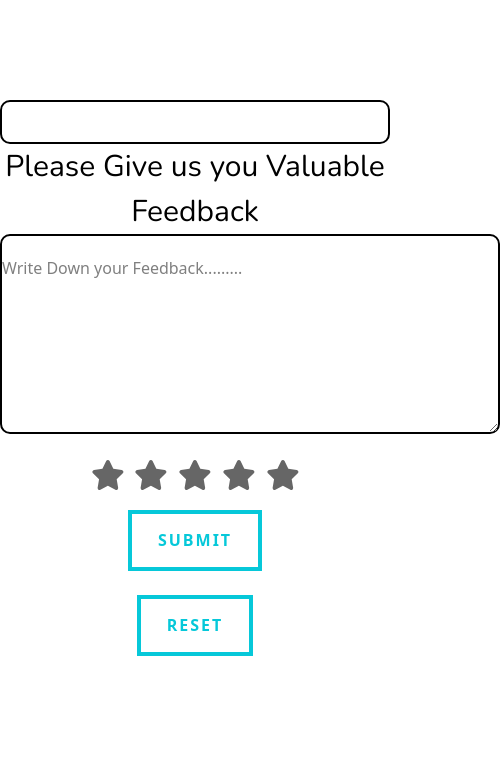
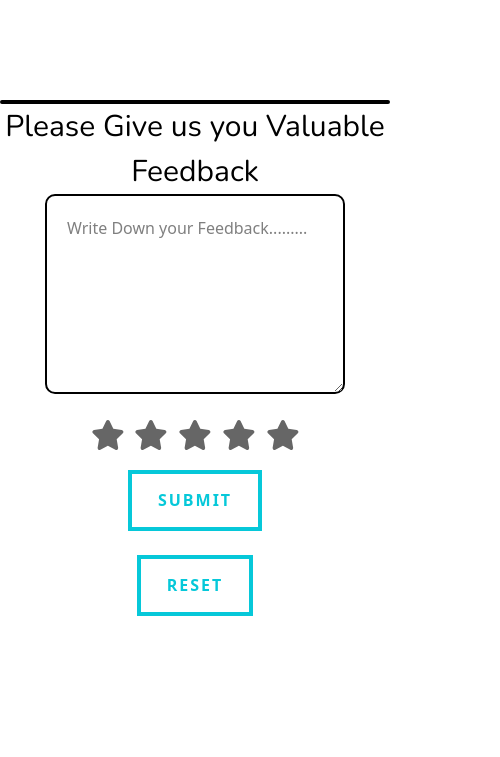
Before and after one commit to hubertDgomes/Feedback, a website: page index.html in a window 390 px wide. Shown: the whole page, 500 px wide, since content can reach past the window. Drawn offline with nearby package versions, Linux system fonts and the light colour scheme; a web font is replaced by a local one.

Commit message:
Update feedback form styles for improved responsiveness and usability

```diff
--- a/index.html
+++ b/index.html
@@ -15,7 +15,7 @@
   </head>
   <body>
     <div class="m-auto max-w-container bg-white py-[100px] rounded-[30px]">
-        <p class="text-center m-auto border-[2px] py-[20px] outFed rounded-[10px]"></p>
+        <p class="text-center m-auto sm:py-[20px] px-[10px] border-[2px] lg:py-[20px] outFed rounded-[10px]"></p>
       <p class="text-center font-deFont text-[30px]">
         Please Give us you Valuable Feedback
       </p>
@@ -24,7 +24,7 @@
         <textarea
           name=""
           id=""
-          class="inputFed m-auto border-2 h-[200px] w-[500px] rounded-[10px] sm:pl-[20px] pt-[20px]"
+          class="inputFed m-auto border-2 h-[200px] w-[300px] lg:h-[200px] lg:w-[500px] rounded-[10px] pl-[20px] pt-[20px]"
           placeholder="Write Down your Feedback........."
         ></textarea>
       </div>
```
Also changed, not shown: src/output.css.
